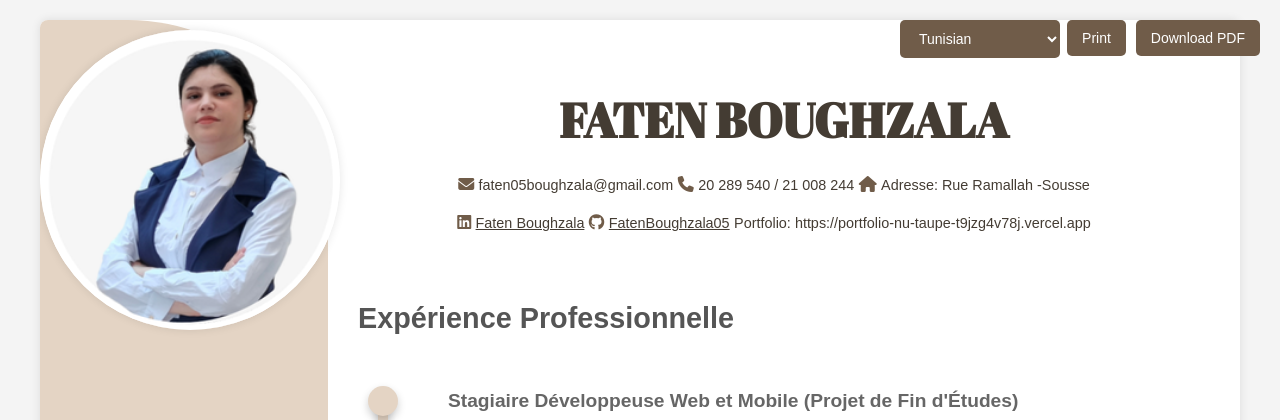
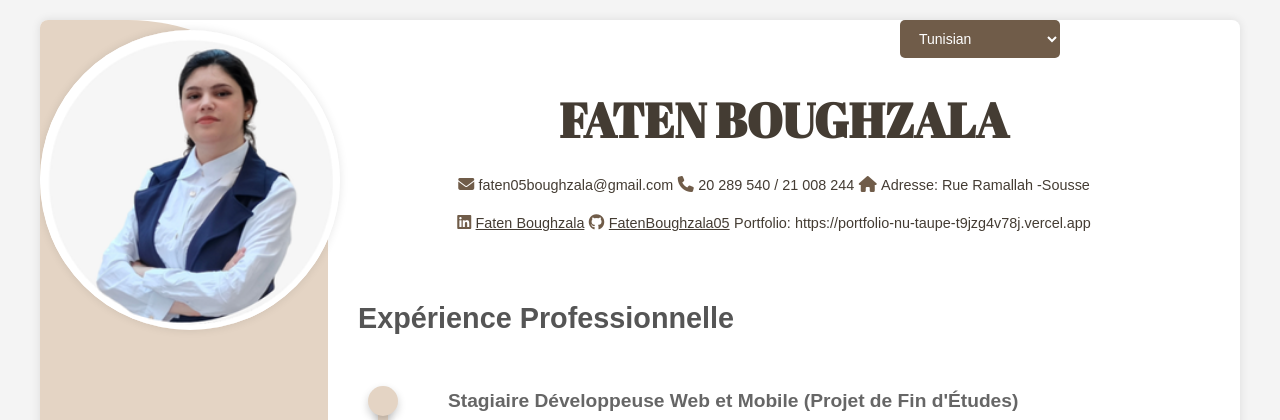
Before and after one commit to FatenBoughzala05/cv_website, a Django app: page /cv/tn/ in a window 1280 px wide. Shown: the top 420 px of the page. Run offline with Django 5.2, Linux system fonts and the light colour scheme; data comes from the database, SQL or seed files in the repository; both versions use the stored data as it was after the commit; some libraries are stand-ins or nearby versions.

Commit message:
langue butoom modification

```diff
--- a/cv_app/templates/cv_ar.html
+++ b/cv_app/templates/cv_ar.html
@@ -17,10 +17,7 @@
     <option value="{% url 'cv_view' 'ar' %}"selected>عربي</option>
     <option value="{% url 'cv_view' 'es' %}">Spanish</option>
 </select>
-    <div id="action-buttons">
-        <button onclick="printCV()">Print</button>
-        <button onclick="downloadCV()">Download PDF</button>
-    </div>
+
   <div class="cv-container">
         <!-- Header Section -->
         <header class="header">
--- a/cv_app/templates/cv_ca.html
+++ b/cv_app/templates/cv_ca.html
@@ -19,10 +19,7 @@
     <option value="{% url 'cv_view' 'ar' %}">Arabic</option>
     <option value="{% url 'cv_view' 'es' %}">Spanish</option>
 </select>
-    <div id="action-buttons">
-        <button onclick="printCV()">Print</button>
-        <button onclick="downloadCV()">Download PDF</button>
-    </div>
+
     <div class="cv-container">
         <header>
             <h1>Faten Boughzala</h1>
--- a/cv_app/templates/cv_en.html
+++ b/cv_app/templates/cv_en.html
@@ -22,10 +22,7 @@
     <option value="{% url 'cv_view' 'ar' %}">Arabic</option>
     <option value="{% url 'cv_view' 'es' %}">Spanish</option>
 </select>
-  <div id="action-buttons">
-        <button onclick="printCV()">Print</button>
-        <button onclick="downloadCV()">Download PDF</button>
-    </div>
+
     <div class="container">
         <div class="header">
             <h1 class="name">FATEN BOUGHZALA</h1>
--- a/cv_app/templates/cv_es.html
+++ b/cv_app/templates/cv_es.html
@@ -19,11 +19,7 @@
     <option value="{% url 'cv_view' 'ca' %}">Canadian English</option>
     <option value="{% url 'cv_view' 'ar' %}">Arabic</option>
     <option value="{% url 'cv_view' 'es' %}"selected>Spanish</option>
-</select>
-  <div id="action-buttons">
-        <button onclick="printCV()">Print</button>
-        <button onclick="downloadCV()">Download PDF</button>
-    </div>
+     </select>
     <div class="cv-container">
         <aside class="left-sidebar">
             <div class="sidebar-section">
--- a/cv_app/templates/cv_fr.html
+++ b/cv_app/templates/cv_fr.html
@@ -23,10 +23,7 @@
     <option value="{% url 'cv_view' 'ar' %}">Arabic</option>
     <option value="{% url 'cv_view' 'es' %}">Spanish</option>
 </select>
-    <div id="action-buttons">
-        <button onclick="printCV()">Print</button>
-        <button onclick="downloadCV()">Download PDF</button>
-    </div>
+
     <div class="cv-container">
 
         <header>
--- a/cv_app/templates/index.html
+++ b/cv_app/templates/index.html
@@ -23,10 +23,7 @@
     <option value="{% url 'cv_view' 'ar' %}">Arabic</option>
     <option value="{% url 'cv_view' 'es' %}">Spanish</option>
 </select>
-    <div id="action-buttons">
-        <button onclick="printCV()">Print</button>
-        <button onclick="downloadCV()">Download PDF</button>
-    </div>
+
     <div class="container">
         <aside class="sidebar">
             <div class="profile-picture-container">
```
Also changed, not shown: db.sqlite3.
